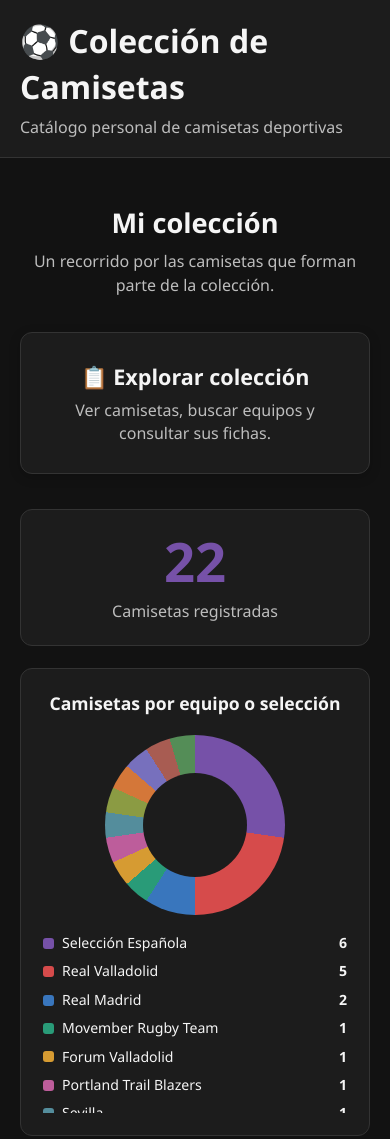
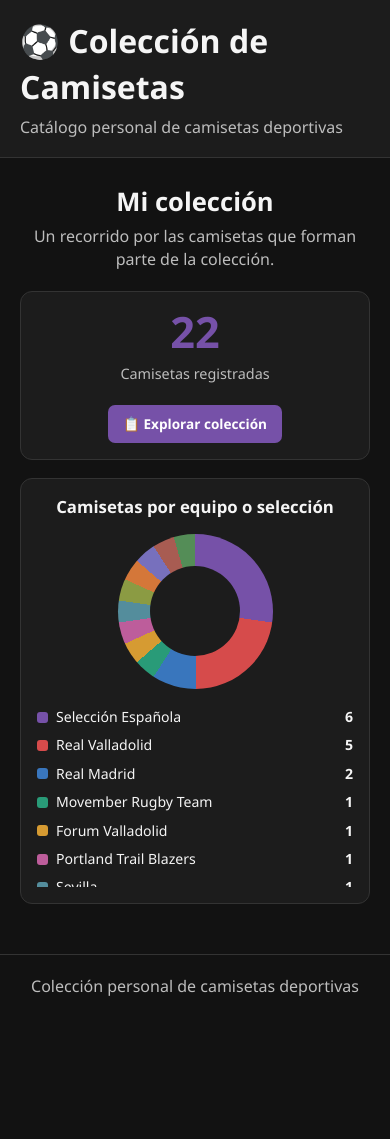
Before and after one commit to dhp33/coleccion_camisetas, a plain HTML site: page index.html in a window 390 px wide. Shown: the top 1139 px of the page. After the commit the page ends 1018 px from the top, so only its background shows below. Drawn offline with Linux system fonts and the light colour scheme.

Commit message:
cambios portada

```diff
--- a/css/estilos.css
+++ b/css/estilos.css
@@ -60,73 +60,213 @@ button:hover, .boton-secundario:hover { filter: brightness(1.15); }
 /* =====================================================
    PORTADA PÚBLICA
    ===================================================== */
+
 .portada {
-    max-width: 1050px;
-    margin: 45px auto;
+    max-width: 1150px;
+    margin: 30px auto;
     padding: 0 20px;
 }
+
 .portada-intro {
     text-align: center;
-    margin: 10px auto 35px;
+    margin: 10px auto 25px;
 }
-.portada-intro h2 { font-size: clamp(1.7rem, 4vw, 2.5rem); margin-bottom: 8px; }
-.portada-intro p { color: var(--secondary); }
-.acciones-publicas {
-    display: grid;
-    grid-template-columns: minmax(0, 1fr);
-    max-width: 600px;
-    margin: 0 auto 35px;
+
+.portada-intro h2 {
+    font-size: clamp(1.6rem, 3vw, 2.2rem);
+    margin-bottom: 5px;
 }
-.accion-publica {
-    display: block;
-    padding: 28px;
-    text-align: center;
-    text-decoration: none;
-    border-radius: 12px;
-    background: var(--panel);
-    border: 1px solid var(--border);
-    box-shadow: 0 3px 12px rgba(0,0,0,.2);
-    transition: transform .2s, background .2s;
+
+.portada-intro p {
+    color: var(--secondary);
 }
-.accion-publica:hover { transform: translateY(-3px); background: var(--panel-hover); }
-.accion-publica h3 { font-size: 1.35rem; margin-bottom: 7px; }
-.accion-publica p { color: var(--secondary); }
+
+/* Distribución principal */
 
 .estadisticas-publicas {
     display: grid;
     grid-template-columns: 210px minmax(0, 1fr);
-    gap: 22px;
-    margin: 0 auto 30px;
+    gap: 18px;
+    align-items: stretch;
+    margin: 0 auto 20px;
 }
-.stat-total, .grafico-card {
-    padding: 22px;
+
+/* Contador y acceso al catálogo */
+
+.stat-total,
+.grafico-card {
+    padding: 20px;
     text-align: center;
     border: 1px solid var(--border);
     border-radius: 12px;
     background: var(--panel);
 }
-.stat-total { display: flex; flex-direction: column; justify-content: center; }
-.stat-total strong { color: var(--accent); font-size: 3.4rem; line-height: 1.1; }
-.stat-total span { margin-top: 8px; color: var(--secondary); }
-.grafico-card h2 { margin-bottom: 18px; font-size: 1.1rem; }
-.distribucion { display: flex; align-items: center; justify-content: center; gap: 30px; }
+
+.stat-total {
+    display: flex;
+    flex-direction: column;
+    align-items: center;
+    justify-content: center;
+    gap: 8px;
+}
+
+.stat-total strong {
+    color: var(--accent);
+    font-size: 3.2rem;
+    line-height: 1.1;
+}
+
+.stat-total span {
+    color: var(--secondary);
+    font-size: 0.9rem;
+}
+
+/* Botón discreto de explorar */
+
+.boton-explorar {
+    display: inline-flex;
+    align-items: center;
+    justify-content: center;
+    margin-top: 12px;
+    padding: 9px 15px;
+    border-radius: 7px;
+    background: var(--accent);
+    color: white;
+    text-decoration: none;
+    font-size: 0.85rem;
+    font-weight: 600;
+    transition: filter 0.2s, transform 0.2s;
+}
+
+.boton-explorar:hover {
+    filter: brightness(1.2);
+    transform: translateY(-2px);
+}
+
+/* Gráfico de distribución */
+
+.grafico-card {
+    min-width: 0;
+}
+
+.grafico-card h2 {
+    margin-bottom: 15px;
+    font-size: 1.05rem;
+}
+
+.distribucion {
+    display: flex;
+    align-items: center;
+    justify-content: center;
+    gap: 30px;
+}
+
 .grafico-donut {
-    width: 180px; height: 180px; flex: 0 0 180px;
-    border-radius: 50%; position: relative; background: #555;
+    width: 170px;
+    height: 170px;
+    flex: 0 0 170px;
+    border-radius: 50%;
+    position: relative;
+    background: #555;
 }
+
 .grafico-donut::after {
-    content: ""; position: absolute; width: 58%; height: 58%;
-    top: 21%; left: 21%; border-radius: 50%; background: var(--panel);
+    content: "";
+    position: absolute;
+    width: 58%;
+    height: 58%;
+    top: 21%;
+    left: 21%;
+    border-radius: 50%;
+    background: var(--panel);
 }
+
 .leyenda-grafico {
-    display: flex; flex-direction: column; gap: 8px;
-    max-height: 185px; min-width: 180px; overflow-y: auto; text-align: left;
+    display: flex;
+    flex-direction: column;
+    gap: 8px;
+    max-height: 180px;
+    min-width: 180px;
+    overflow-y: auto;
+    text-align: left;
 }
-.elemento-leyenda { display: flex; align-items: center; gap: 8px; font-size: .88rem; }
-.color-leyenda { width: 11px; height: 11px; min-width: 11px; border-radius: 3px; }
-.cantidad-leyenda { margin-left: auto; padding-left: 8px; font-weight: 700; }
-.grafico-vacio { color: var(--secondary); font-size: .9rem; }
-.estado-carga { text-align: center; color: var(--secondary); margin-top: 15px; }
+
+.elemento-leyenda {
+    display: flex;
+    align-items: center;
+    gap: 8px;
+    font-size: 0.88rem;
+}
+
+.color-leyenda {
+    width: 11px;
+    height: 11px;
+    min-width: 11px;
+    border-radius: 3px;
+}
+
+.cantidad-leyenda {
+    margin-left: auto;
+    padding-left: 8px;
+    font-weight: 700;
+}
+
+.grafico-vacio {
+    color: var(--secondary);
+    font-size: 0.9rem;
+}
+
+.estado-carga {
+    text-align: center;
+    color: var(--secondary);
+    margin-top: 12px;
+}
+
+/* Adaptación a pantallas pequeñas */
+
+@media (max-width: 700px) {
+    .estadisticas-publicas {
+        grid-template-columns: 1fr;
+    }
+
+    .stat-total {
+        padding: 16px;
+    }
+
+    .stat-total strong {
+        font-size: 2.7rem;
+    }
+
+    .distribucion {
+        flex-direction: column;
+        gap: 18px;
+    }
+
+    .leyenda-grafico {
+        width: 100%;
+        max-height: 180px;
+    }
+}
+
+@media (max-width: 500px) {
+    .portada {
+        margin: 25px auto;
+    }
+
+    .portada-intro {
+        margin-bottom: 20px;
+    }
+
+    .grafico-card {
+        padding: 16px;
+    }
+
+    .grafico-donut {
+        width: 155px;
+        height: 155px;
+        flex-basis: 155px;
+    }
+}
 
 /* =====================================================
    LISTADO PÚBLICO
--- a/index.html
+++ b/index.html
@@ -8,45 +8,56 @@
     <link rel="stylesheet" href="css/estilos.css">
 </head>
 <body>
+
     <header>
         <h1>⚽ Colección de Camisetas</h1>
         <p>Catálogo personal de camisetas deportivas</p>
     </header>
 
     <main class="portada">
+
         <section class="portada-intro">
             <h2>Mi colección</h2>
             <p>Un recorrido por las camisetas que forman parte de la colección.</p>
         </section>
 
-        <section class="acciones-publicas">
-            <a href="listado.html" class="accion-publica">
-                <h3>📋 Explorar colección</h3>
-                <p>Ver camisetas, buscar equipos y consultar sus fichas.</p>
-            </a>
-        </section>
+        <section class="estadisticas-publicas">
 
-        <section class="estadisticas-publicas">
             <div class="stat-total">
                 <strong id="totalCamisetas">0</strong>
                 <span>Camisetas registradas</span>
+
+                <a href="listado.html" class="boton-explorar">
+                    📋 Explorar colección
+                </a>
             </div>
 
             <div class="grafico-card">
                 <h2>Camisetas por equipo o selección</h2>
+
                 <div class="distribucion">
                     <div id="graficoEquipos" class="grafico-donut"
-                         role="img" aria-label="Distribución de camisetas por equipo"></div>
+                         role="img"
+                         aria-label="Distribución de camisetas por equipo"></div>
+
                     <div id="leyendaEquipos" class="leyenda-grafico">
                         <span class="grafico-vacio">Cargando colección...</span>
                     </div>
                 </div>
             </div>
+
         </section>
-        <p id="estadoCarga" class="estado-carga" role="status" aria-live="polite"></p>
+
+        <p id="estadoCarga" class="estado-carga"
+           role="status" aria-live="polite"></p>
+
     </main>
 
-    <footer>Colección personal de camisetas deportivas</footer>
+    <footer>
+        Colección personal de camisetas deportivas
+    </footer>
+
     <script src="js/app.js"></script>
+
 </body>
 </html>
```
